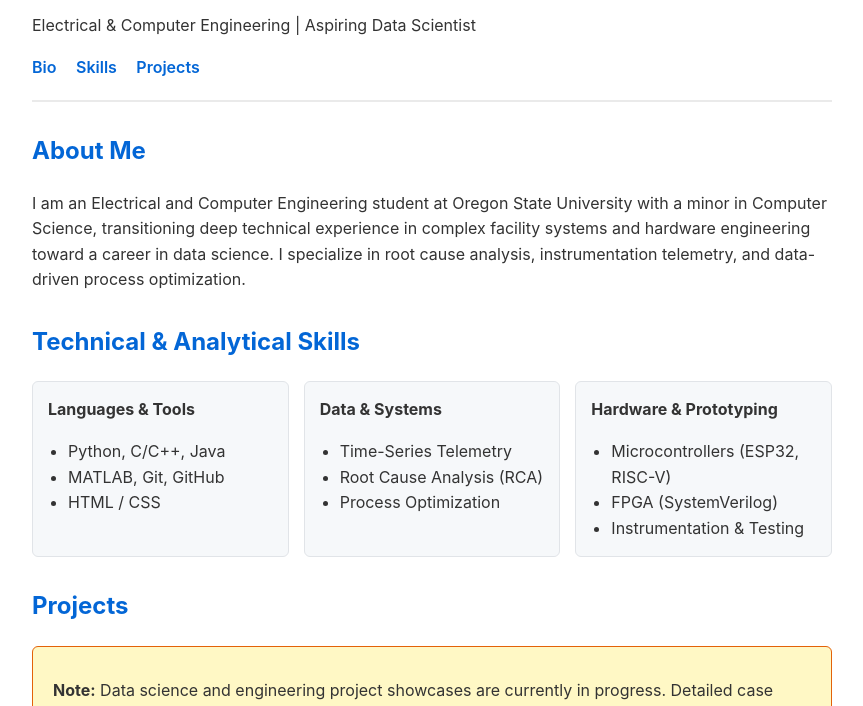
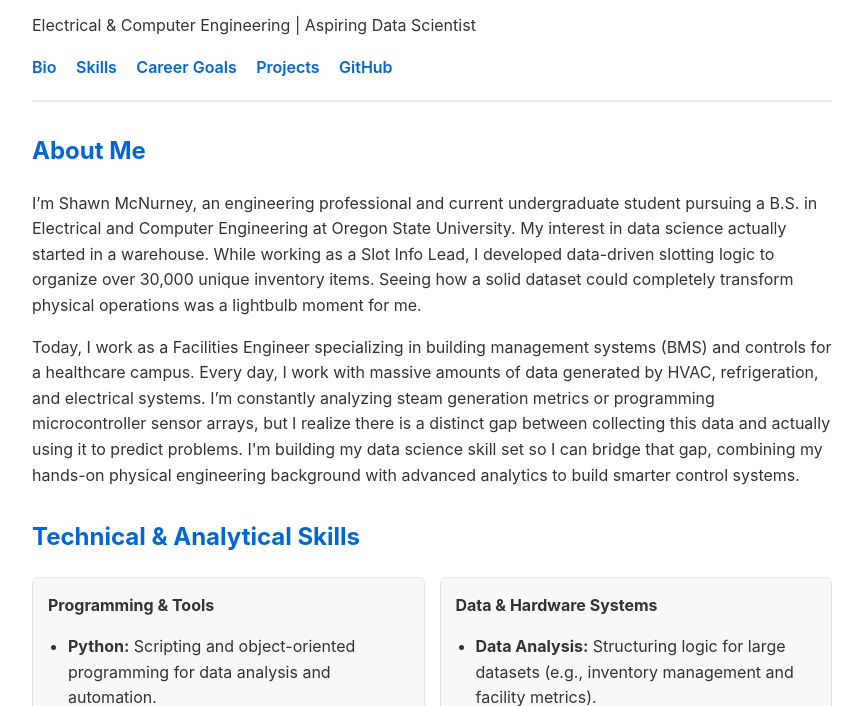
Before and after one commit to shawnmcnurney/ds-portfolio, a plain HTML site: page index.html in a window 1280 px wide. Shown: the part 94-800 px from the top of the page, without its empty margins (208-1071 px from the left). Drawn offline with Linux system fonts and the light colour scheme.

Commit message:
Update index.html

```diff
--- a/index.html
+++ b/index.html
@@ -40,6 +40,7 @@
     }
     .skill-card h3 { margin-top: 0; font-size: 1rem; }
     .skill-card ul { margin: 0; padding-left: 20px; }
+    .skill-card li { margin-bottom: 8px; }
     .placeholder-box {
       background: #fff8c5;
       border: 1px solid #e36209;
@@ -56,7 +57,9 @@
     <nav>
       <a href="#bio">Bio</a>
       <a href="#skills">Skills</a>
+      <a href="#goals">Career Goals</a>
       <a href="#projects">Projects</a>
+      <a href="https://github.com/shawnmcnurney" target="_blank">GitHub</a>
     </nav>
   </header>
 
@@ -64,9 +67,10 @@
   <section id="bio">
     <h2>About Me</h2>
     <p>
-      I am an Electrical and Computer Engineering student at Oregon State University with a minor in Computer Science,
-      transitioning deep technical experience in complex facility systems and hardware engineering toward a career in data science.
-      I specialize in root cause analysis, instrumentation telemetry, and data-driven process optimization.
+      I’m Shawn McNurney, an engineering professional and current undergraduate student pursuing a B.S. in Electrical and Computer Engineering at Oregon State University. My interest in data science actually started in a warehouse. While working as a Slot Info Lead, I developed data-driven slotting logic to organize over 30,000 unique inventory items. Seeing how a solid dataset could completely transform physical operations was a lightbulb moment for me.
+    </p>
+    <p>
+      Today, I work as a Facilities Engineer specializing in building management systems (BMS) and controls for a healthcare campus. Every day, I work with massive amounts of data generated by HVAC, refrigeration, and electrical systems. I’m constantly analyzing steam generation metrics or programming microcontroller sensor arrays, but I realize there is a distinct gap between collecting this data and actually using it to predict problems. I'm building my data science skill set so I can bridge that gap, combining my hands-on physical engineering background with advanced analytics to build smarter control systems.
     </p>
   </section>
 
@@ -75,37 +79,39 @@
     <h2>Technical & Analytical Skills</h2>
     <div class="skills-grid">
       <div class="skill-card">
-        <h3>Languages & Tools</h3>
+        <h3>Programming & Tools</h3>
         <ul>
-          <li>Python, C/C++, Java</li>
-          <li>MATLAB, Git, GitHub</li>
-          <li>HTML / CSS</li>
+          <li><strong>Python:</strong> Scripting and object-oriented programming for data analysis and automation.</li>
+          <li><strong>C/C++:</strong> Memory management, input validation algorithms, and structured programming.</li>
+          <li><strong>MATLAB & SystemVerilog:</strong> Technical computing, engineering calculations, and hardware description.</li>
         </ul>
       </div>
       <div class="skill-card">
-        <h3>Data & Systems</h3>
+        <h3>Data & Hardware Systems</h3>
         <ul>
-          <li>Time-Series Telemetry</li>
-          <li>Root Cause Analysis (RCA)</li>
-          <li>Process Optimization</li>
-        </ul>
-      </div>
-      <div class="skill-card">
-        <h3>Hardware & Prototyping</h3>
-        <ul>
-          <li>Microcontrollers (ESP32, RISC-V)</li>
-          <li>FPGA (SystemVerilog)</li>
-          <li>Instrumentation & Testing</li>
+          <li><strong>Data Analysis:</strong> Structuring logic for large datasets (e.g., inventory management and facility metrics).</li>
+          <li><strong>Sensor Data Integration:</strong> Connecting physical hardware (like ESP32 microcontrollers) to data processing pipelines.</li>
         </ul>
       </div>
     </div>
   </section>
 
-  <!-- Section 3: Projects Placeholder -->
+  <!-- Section 3: Career Goals -->
+  <section id="goals">
+    <h2>Data Science Career Goals Reflection</h2>
+    <p>
+      Working in facility engineering and industrial utility infrastructure, I see firsthand just how much data gets left on the table. Modern building management systems generate endless logs from HVAC, electrical, and refrigeration units, but most of it is only used reactively—after something has already broken or drifted out of spec.
+    </p>
+    <p>
+      My main career goal is to move into a hybrid role, like a Systems Integration Engineer or Industrial Data Analyst, where I can apply data science directly to industrial automation. Instead of just fixing equipment when a pump fails, I want to develop predictive models that flag equipment degradation before a failure happens. I also want to build systems that optimize energy consumption dynamically based on historical facility data. Reaching this goal means strengthening my software and data analytics skills to match my hands-on hardware experience. Ultimately, I want to use data science to build actionable systems that keep our physical infrastructure running smoothly and efficiently.
+    </p>
+  </section>
+
+  <!-- Section 4: Projects Placeholder -->
   <section id="projects">
     <h2>Projects</h2>
     <div class="placeholder-box">
-      <p><strong>Note:</strong> Data science and engineering project showcases are currently in progress. Detailed case studies, code repositories, and analytical notebooks will be published here shortly.</p>
+      <p><strong>Projects coming soon!</strong> I'm currently working on several data-driven engineering and control projects. I'll be updating this section shortly with case studies on my recent sensor data integration work and C-based programming models.</p>
     </div>
   </section>
 
```
